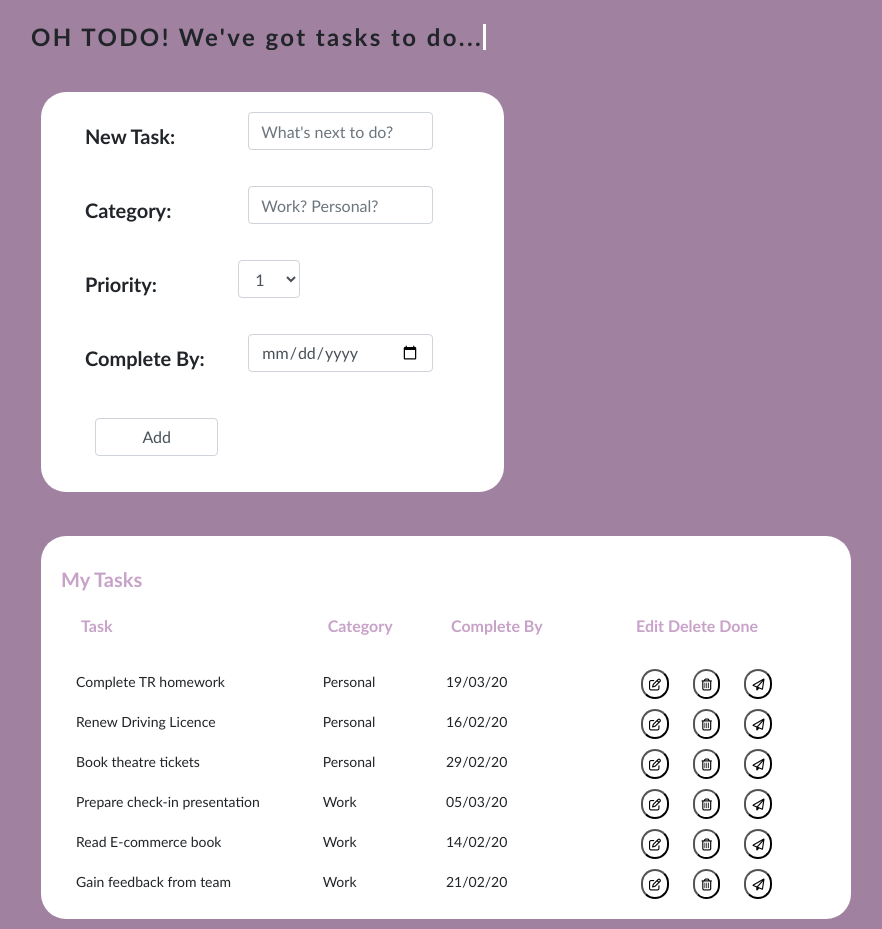
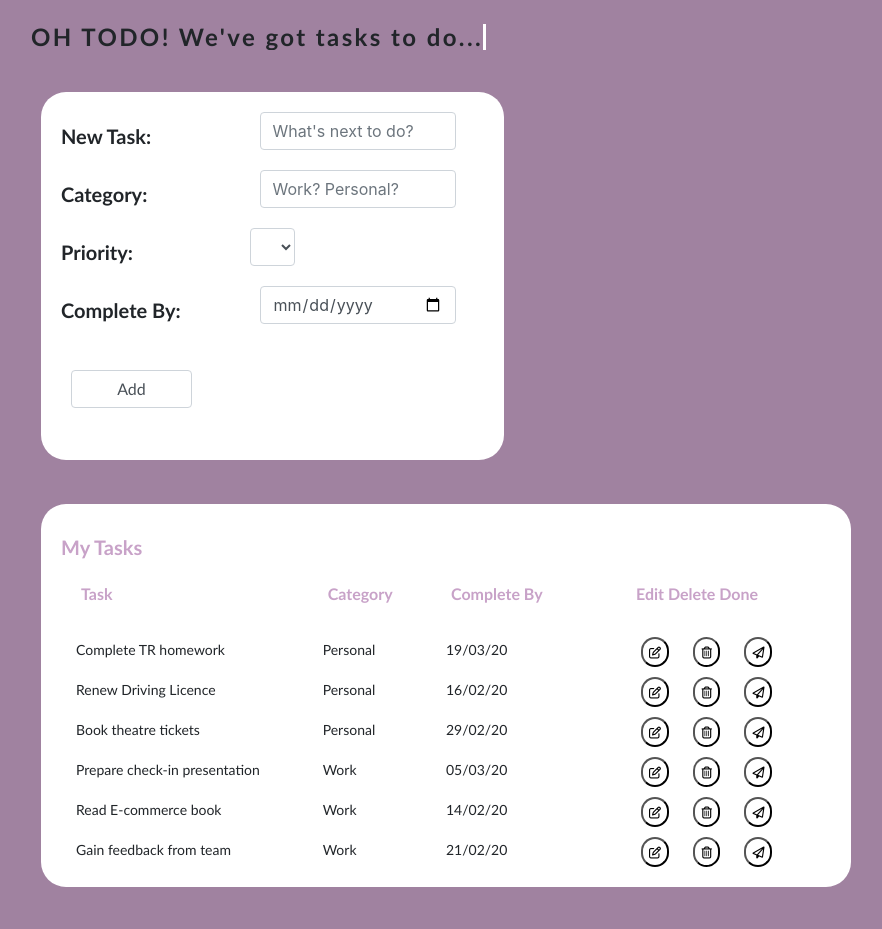
Before and after one commit to allbutterg/todo-app-frontend, a React (Create React App) app: page / in a window 1280 px wide. Shown: the whole page, without its empty margins (54-936 px from the left). After the commit the page ends 897 px from the top, so only its background shows below. Built offline with nearby package versions, Linux system fonts and the light colour scheme.

Commit message:
Form component optimised

```diff
--- a/src/Form.js
+++ b/src/Form.js
@@ -1,19 +1,21 @@
 import React from 'react';
 import logo from './logo.svg';
 import './App.css';
-import TaskBox from './TaskBox';
 
 class Form extends React.Component {
 
+  state = {
+    taskDescription: "Enter your task..."
+  }
 
   addTask = () => {
-    this.props.addTaskFunc("Book train ticket");
+    this.props.addTaskFunc(this.state.taskDescription);
   }
 
 
   taskDescriptionChanged = (event) => {
     this.setState({
-   taskDescription: event.target.value
+      taskDescription: event.target.value
     });
   }
 
@@ -23,59 +25,69 @@ class Form extends React.Component {
 
       <div className="box row col-lg-5">
 
-        <form id="taskForm">
-          <div className="form-group row">
 
+        <div className="form-group row taskForm">
+
+          <>
             <label for="newTask" className="col-lg-5 col-form-label-lg">New Task:</label>
 
-            <div className="col-lg-7">
+
+            <div className="col-lg-6">
               <input type="text" className="form-control" name="newTask" id="newTask"
-                placeholder="What's next to do?" required onChange={this.taskDescriptionChanged} ></input>
+                placeholder="What's next to do?" onChange={this.taskDescriptionChanged}></input>
             </div>
-          </div>
+          </>
 
-          <div className="form-group row">
 
+
+          <>
             <label for="categoryTask" className="col-lg-5 col-form-label-lg">Category:</label>
-            <div className="col-lg-7">
+            <div className="col-lg-6">
               <input type="text" class="form-control" name="categoryTask" id="categoryTask"
                 placeholder="Work? Personal?"></input>
             </div>
-          </div>
+          </>
 
 
-          <div className="form-group row">
 
+          <>
             <label for="priority" className="col-lg-5 col-form-label-lg">Priority:</label>
-            <div className="col-lg-3">
+            <div className="col-lg-2">
               <select className="form-control" name="priority" id="priority">
                 <option value="1">1</option>
                 <option value="2">2</option>
                 <option value="3">3</option>
               </select>
             </div>
-          </div>
+            <div className="col-lg-1"></div>
 
-          <div className="form-group row">
+          </>
 
+
+          <>
             <label for="completeBy" className="col-lg-5 col-form-label-lg">Complete By:</label>
-            <div className="col-lg-7">
+            <div className="col-lg-6">
               <input type="date" className="form-control" name="completeBy" id="completeBy"></input>
 
             </div>
-          </div>
+          </>
 
-          <div className="form-group row">
 
-            <div className="col-lg-5">
+          <>
+            <div className="col-lg-4 my-3">
               <button type="submit" className="form-control" onClick={this.addTask}>Add</button>
             </div>
 
-          </div>
+          </>
+
+        </div>
+      </div>
 
 
-        </form>
-      </div>
+
+
+
+
 
     );
 
```
